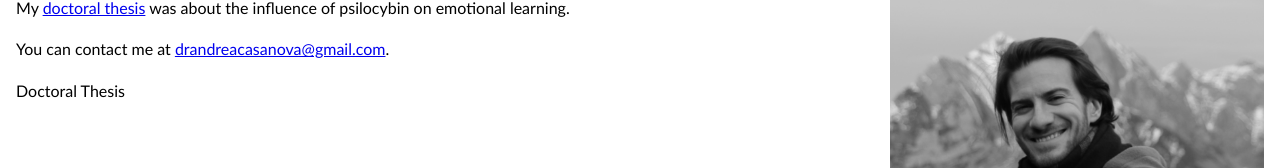
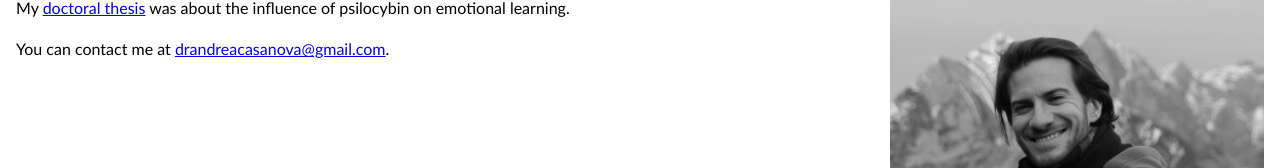
Before and after one commit to qasanova29/andreacasanova, a plain HTML site: page index.html in a window 1280 px wide. Shown: the part 256-424 px from the top of the page. Drawn offline with Linux system fonts and the light colour scheme.

Commit message:
Update index.html

```diff
--- a/index.html
+++ b/index.html
@@ -30,10 +30,6 @@
                      <p>You can contact me at <a href="mailto:drandreacasanova@gmail.com "> drandreacasanova@gmail.com</a>.</p>
                  </section>
 
-            <section id="Publications">
-                <p> Doctoral Thesis</p>
-            </section>
-
         </div>
         <img src="images/pic.jpg" alt="Andrea Casanova" class="main-image">
     </main>
```
